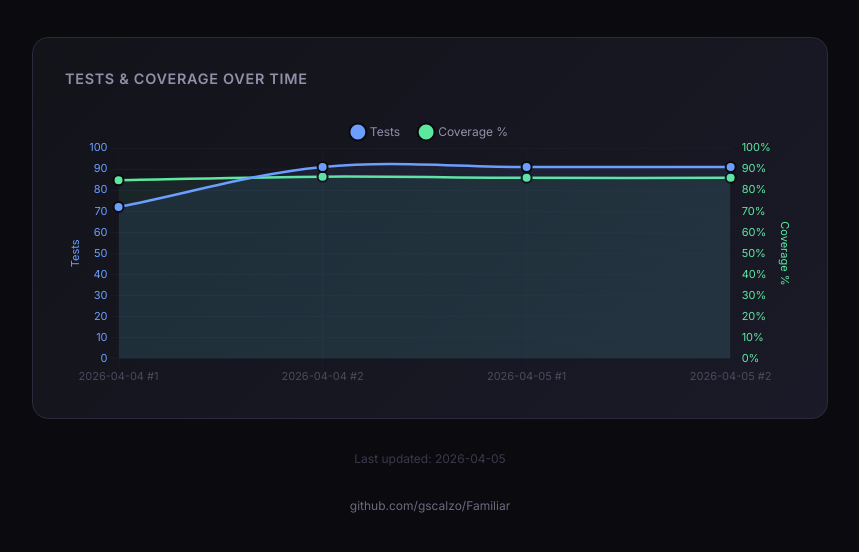
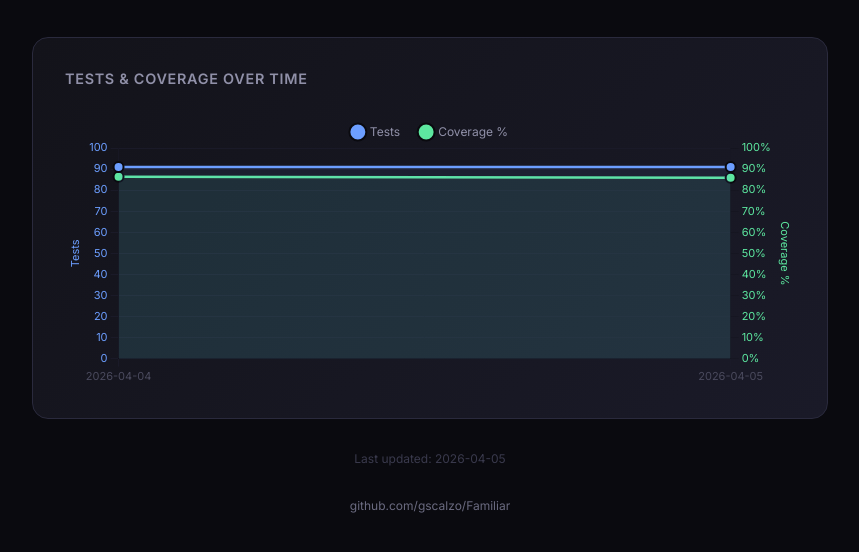
Before and after one commit to gscalzo/Familiar, a plain HTML site: page docs/metrics/index.html in a window 1280 px wide. Shown: the part 338-890 px from the top of the page, without its empty margins (210-1069 px from the left). Drawn offline with nearby package versions, Linux system fonts and the light colour scheme.

Commit message:
fix: keep only last metrics entry per day, deduplicate history
Co-Authored-By: Claude Opus 4.6 (1M context) <noreply@anthropic.com>

```diff
--- a/docs/metrics/history.json
+++ b/docs/metrics/history.json
@@ -1,9 +1,4 @@
 [
-  {
-    "coverage" : 84.71,
-    "date" : "2026-04-04",
-    "tests" : 72
-  },
   {
     "coverage" : 86.41,
     "date" : "2026-04-04",
@@ -13,10 +8,5 @@
     "coverage" : 85.83,
     "date" : "2026-04-05",
     "tests" : 91
-  },
-  {
-    "coverage" : 85.83,
-    "date" : "2026-04-05",
-    "tests" : 91
   }
 ]
--- a/docs/metrics/index.html
+++ b/docs/metrics/index.html
@@ -160,15 +160,7 @@
                     return;
                 }
 
-                const labels = data.map((d, i) => {
-                    // Show date, add index if multiple same day
-                    const sameDay = data.filter(x => x.date === d.date);
-                    if (sameDay.length > 1) {
-                        const idx = sameDay.indexOf(d) + 1;
-                        return d.date + ' #' + idx;
-                    }
-                    return d.date;
-                });
+                const labels = data.map(d => d.date);
                 const tests = data.map(d => d.tests);
                 const coverage = data.map(d => d.coverage);
 
```
Also changed, not shown: 1 other file.
